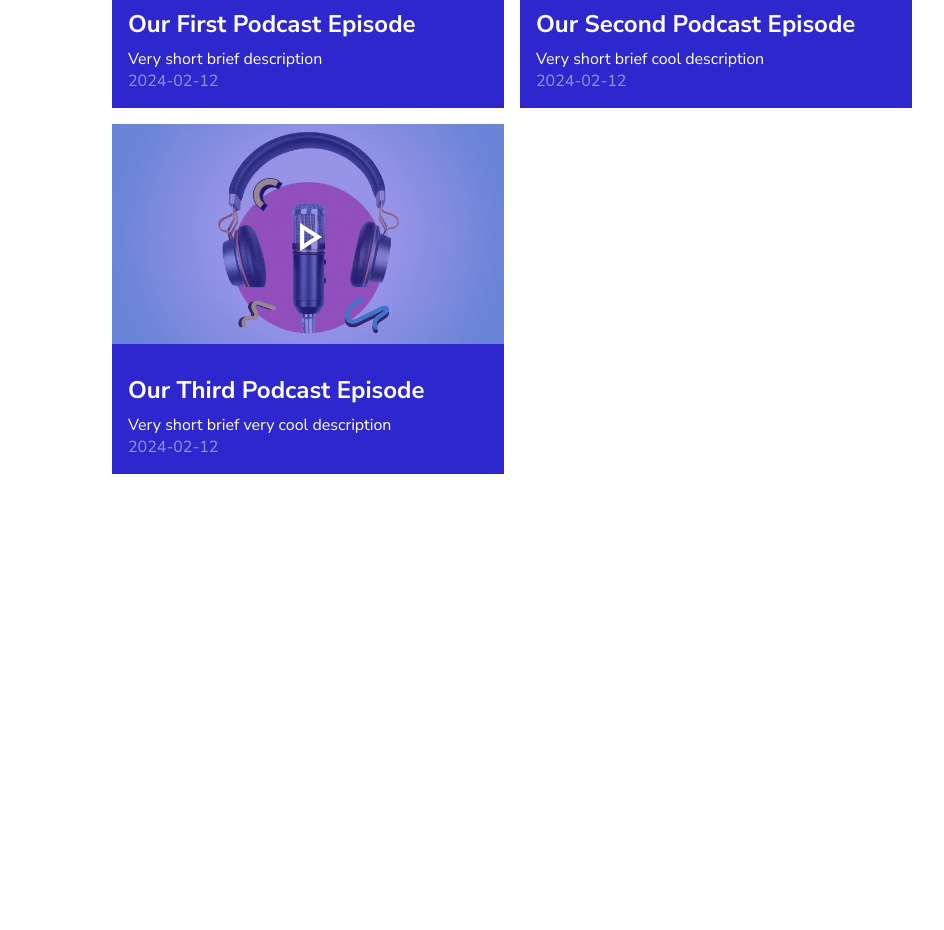
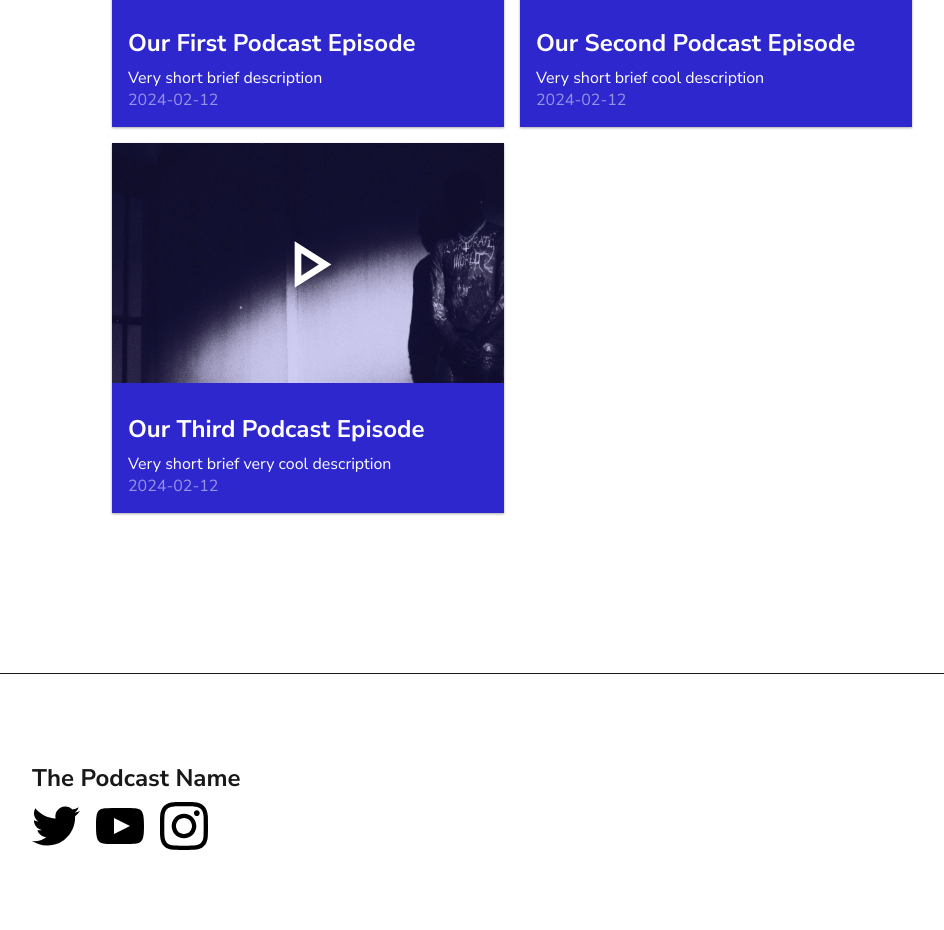
Before and after one commit to CKAY-9/podcast-website, a plain HTML site: page index.html in a window 1280 px wide. Shown: the part 1387-2317 px from the top of the page, without its empty margins (128-1072 px from the left). Before the commit the page ends 2021 px from the top, so only its background shows below. Drawn offline with Linux system fonts and the light colour scheme.

Commit message:
Basically done.

```diff
--- a/index.html
+++ b/index.html
@@ -8,10 +8,9 @@
     <div class="splash">
       <div class="content">
         <section>
-          <h1 style="font-size: 4rem; text-transform: uppercase; font-weight: 1000;">The Podcast Name</h1>
-          <p style="font-size: 1.5rem;">
-            This is a description for the podcast. Just yap yap yap nothing really being sad. But there is
-            a description here.
+          <h1 style="font-size: 4rem; text-transform: uppercase; font-weight: 1000;" id="podcast_name_splash">The Podcast Name</h1>
+          <p style="font-size: 1.5rem;" id="podcast_description">
+            This is a description for the podcast. It will be changed by JavaScript.
           </p>
         </section>
         <section class="members" id="members">
@@ -26,6 +25,11 @@
         </div>
       </section>
     </main>
+    <footer>
+      <h2 id="podcast_name_footer">The Podcast Name</h2>
+      <section class="socials" id="socials">
+      </section>
+    </footer>
     <script src="./index.js"></script>
   </body>
 </html>
--- a/index.js
+++ b/index.js
@@ -2,47 +2,75 @@ const members = [
   {
     "name": "Some Dude #1",
     "description": "Some Dude #1 Description",
-    "image": "sample.webp"
+    "image": "person_1.jpg"
   },
   {
     "name": "Some Dude #2",
     "description": "Some Dude #2 Description",
-    "image": "sample.webp"
+    "image": "person_2.jpg"
   },
   {
   "name": "Some Dude #3",
   "description": "Some Dude #3 Description",
-  "image": "sample.webp"
+  "image": "person_3.png"
   },
 ];
 const podcast_name = "The Podcast Name";
 const podcast_description = "The Podcast Description. Write whatever you want here";
-
+const podcast_twitter = "LEAVE BLANK TO REMOVE";
+const podcast_instagram = "LEAVE BLANK TO REMOVE";
+const podcast_youtube = "LEAVE BLANK TO REMOVE";
 const podcast_episodes = [
   {
     "name": "Our First Podcast Episode",
     "description": "Very short brief description",
     "date": "2024-02-12",
-    "thumbnail": "sample.webp",
+    "thumbnail": "episode_1.jpg",
     "audio_file": new Audio("./content/sample.mp3")
   },
   {
     "name": "Our Second Podcast Episode",
     "description": "Very short brief cool description",
     "date": "2024-02-12",
-    "thumbnail": "sample.webp",
+    "thumbnail": "episode_2.gif",
     "audio_file": new Audio("./content/sample.mp3")
   },
   {
     "name": "Our Third Podcast Episode",
     "description": "Very short brief very cool description",
     "date": "2024-02-12",
-    "thumbnail": "sample.webp",
+    "thumbnail": "episode_3.jpg",
     "audio_file": new Audio("./content/sample.mp3")
   },
 ]
 
-// DONT EDIT THIS STUFF
+//////////////////////////
+// DONT EDIT THIS STUFF //
+/////////////////////////
+const name_splash = document.getElementById("podcast_name_splash");
+name_splash.innerHTML = podcast_name;
+const name_footer = document.getElementById("podcast_name_footer");
+name_footer.innerHTML = podcast_name;
+const description = document.getElementById("podcast_description");
+description.innerHTML = podcast_description
+
+const socials = document.getElementById("socials");
+if (podcast_twitter != "") {
+  socials.innerHTML += `
+    <a href="${podcast_twitter}"><img src="./content/twitter.svg" alt="Twitter" /></a>
+  `;
+}
+if (podcast_youtube != "") {
+  socials.innerHTML += `
+    <a href="${podcast_youtube}"><img src="./content/youtube.svg" alt="YouTube" /></a>
+  `;
+}
+if (podcast_instagram != "") {
+  socials.innerHTML += `
+    <a href="${podcast_instagram}"><img src="./content/instagram.svg" alt="Instagram" /></a>
+  `;
+}
+
 const members_splash = document.getElementById("members");
 for (let i = 0; i < members.length; i++) {
   const member = members[i];
--- a/style.css
+++ b/style.css
@@ -22,6 +22,11 @@ body, html {
 
 h1, h2, h3 {
   margin: 0.5rem 0;
+}
+
+footer {
+  padding: 5rem 10rem;
+  border-top: 1px solid var(--text);
 }
 
 .splash {
@@ -71,13 +76,14 @@ h1, h2, h3 {
   display: flex;
   align-items: center;
   gap: 3rem;
-  box-shadow: var(--primary-shadow);
+  box-shadow: var(--secondary-shadow);
   transform: scale(1);
-  transition: 0.35s ease transform;
+  transition: 0.35s ease transform, 0.35s ease box-shadow;
 }
 
 .member:hover {
   transform: scale(1.025) rotate(-1deg);
+  box-shadow: var(--primary-shadow);
 }
 
 .member img {
@@ -110,11 +116,13 @@ h1, h2, h3 {
   color: var(--background);
   background-color: var(--primary);
   transform: scale(1);
-  transition: 0.35s ease transform;
+  box-shadow: var(--secondary-shadow);
+  transition: 0.35s ease transform, 0.35s ease box-shadow;
 }
 
 .episode:hover {
   transform: scale(1.025);
+  box-shadow: var(--primary-shadow);
 }
 
 .episode .info {
@@ -123,9 +131,9 @@ h1, h2, h3 {
 
 .episode img {
   width: 100%;
-  height: auto;
+  height: 15rem;
   object-fit: cover;
-  filter: opacity(0.5);
+  filter: opacity(0.8);
   transition: 0.35s ease filter;
 }
 
@@ -139,11 +147,31 @@ h1, h2, h3 {
   top: 50%;
   left: 50%;
   transform: translate(-50%, -50%);
-  width: 5rem;
-  height: 5rem;
   padding: 1rem;
   background-color: transparent;
   border-radius: 50%;
   outline: none;
   border: transparent;
 }
+
+.play_podcast img {
+  height: 5rem;
+  width: 5rem;
+}
+
+.socials {
+  display: flex;
+  gap: 1rem;
+  align-items: center;
+}
+
+.socials a {
+  width: 3rem;
+  height: 3rem;
+  text-decoration: none;
+}
+
+.socials a img {
+  width: 100%;
+  height: 100%;
+}
```
Also changed, not shown: content/episode_1.jpg (added), content/episode_2.gif (added), content/episode_3.jpg (added), content/instagram.svg (added), content/person_1.jpg (added), content/person_2.jpg (added), content/person_3.png (added), content/twitter.svg (added), content/youtube.svg (added), 1 other file.
